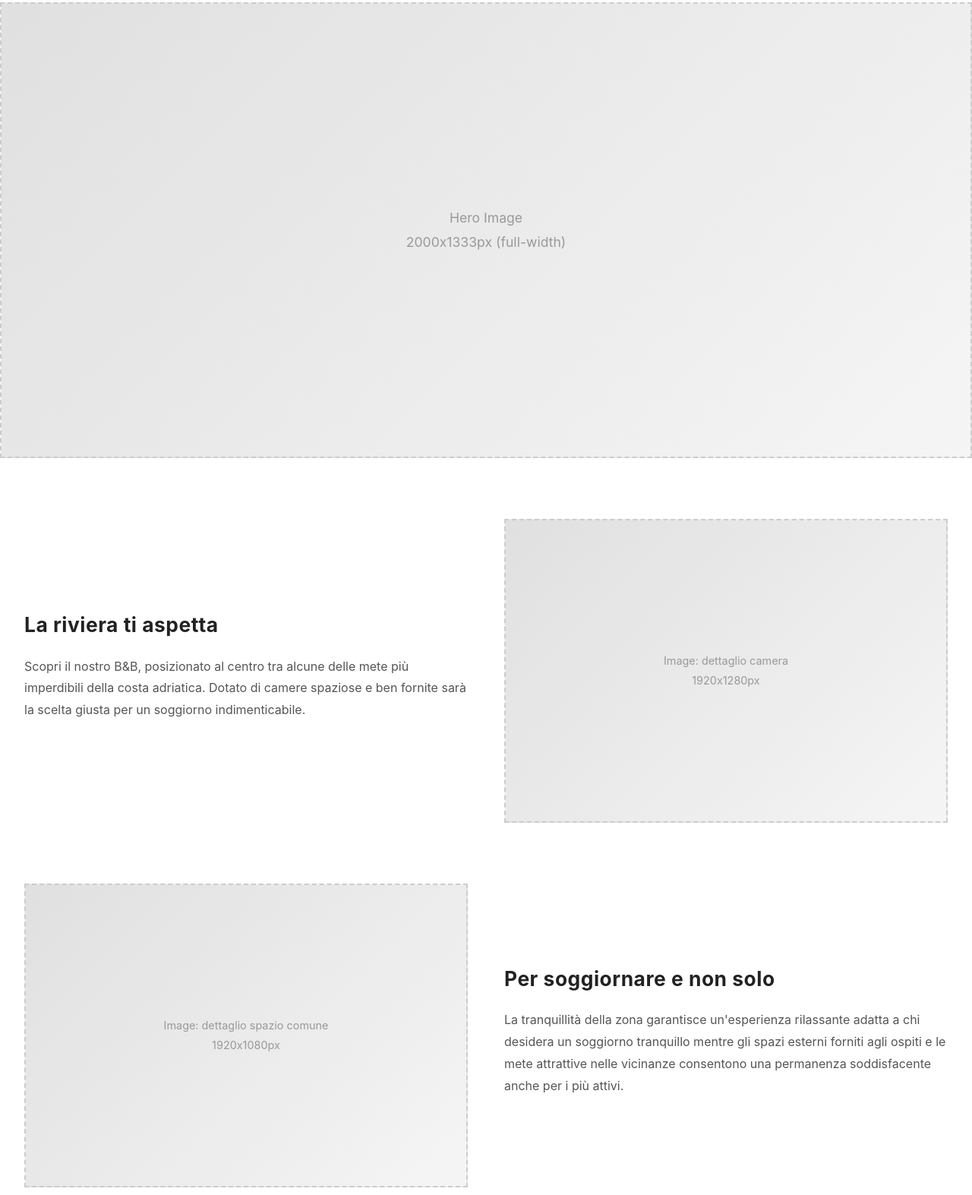
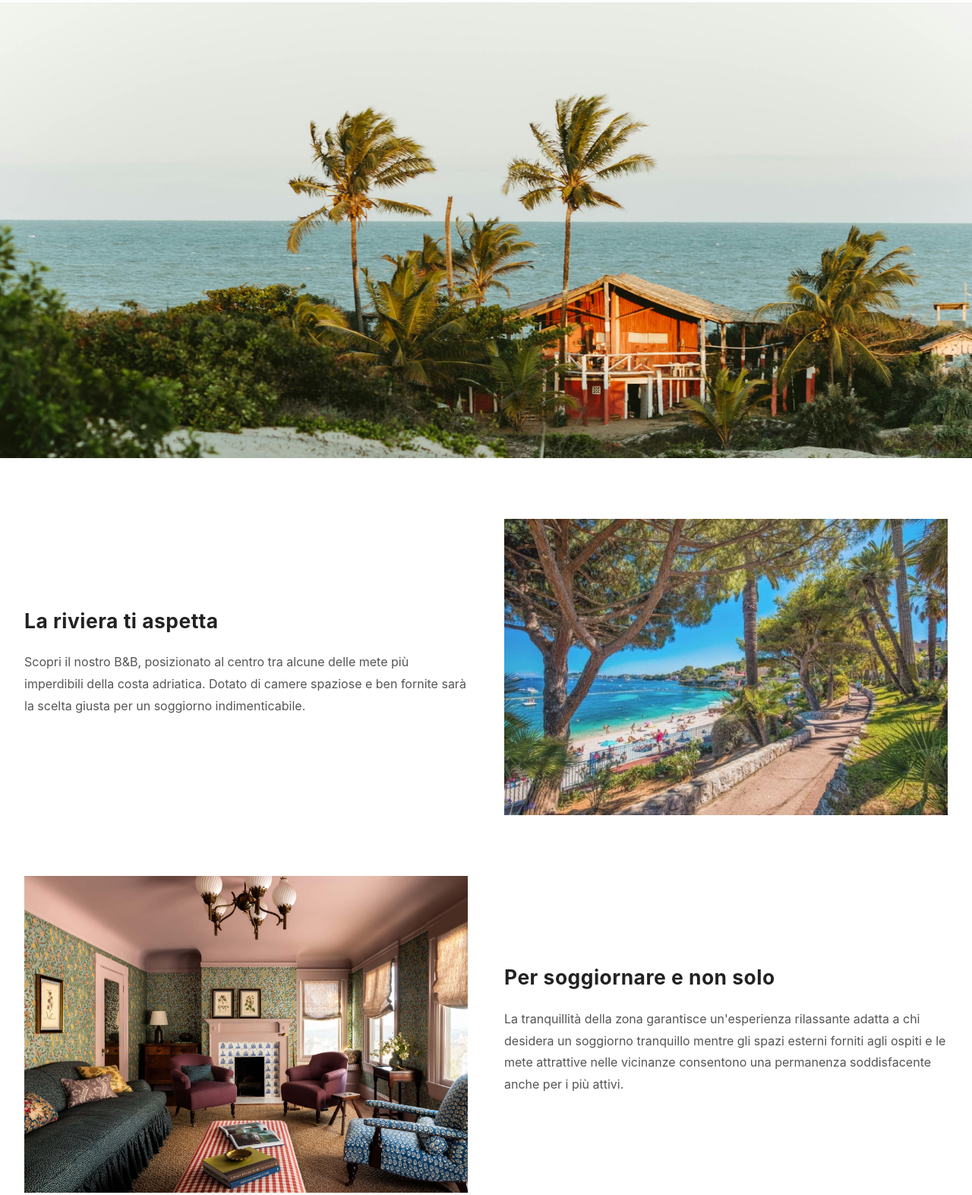
Before and after one commit to Dani-Cacciapaglia/my-store, a plain HTML site: page index.html in a window 1280 px wide. Shown: the part 77-1650 px from the top of the page at 76% size. Drawn offline with Linux system fonts and the light colour scheme.

Commit message:
all grafics except one fixed

```diff
--- a/index.html
+++ b/index.html
@@ -31,9 +31,8 @@
     <!-- Hero Section with Full-Width Image -->
     <section class="hero-section">
         <div class="hero-image-wrapper">
-            <div class="placeholder-image hero-placeholder">
-                <p>Hero Image<br>2000x1333px (full-width)</p>
-            </div>
+            <img src="images/HeroHomeLandscape.jpg" alt="immagine della casa dall'esterno" class="hero-image">
+             <!-- 2000x1333px -->
         </div>
     </section>
 
@@ -51,9 +50,7 @@
         </div>
 
         <div class="content-section">
-            <div class="placeholder-image content-placeholder">
-                <p>Image: dettaglio camera<br>1920x1280px</p>
-            </div>
+            <img src="images/SmallHomeRiviera.jpg" alt="Immagine della vista della riviera" class="content-image">
         </div>
     </div>
 
@@ -63,9 +60,7 @@
     <!-- Reversed Two Column Section (Image First) -->
     <div class="content-wrapper two-column">
         <div class="content-section">
-            <div class="placeholder-image content-placeholder">
-                <p>Image: dettaglio spazio comune <br>1920x1080px</p>
-            </div>
+            <img src="images/SmallHomeIntern.jpg" alt="Immagine della vista della riviera" class="content-image">
         </div>
 
         <div class="content-section">
```
Also changed, not shown: about.html (+3 -5 lines), products.html (+3 -2 lines), images/HeroAboutEntrance.jpg (added), images/HeroHomeLandscape.jpg (added), images/HeroProductsPeopleInRoom.jpg (added), images/SmallAboutGrandma.jpg (added), images/SmallHomeIntern.jpg (added), images/SmallHomeRiviera.jpg (added).
